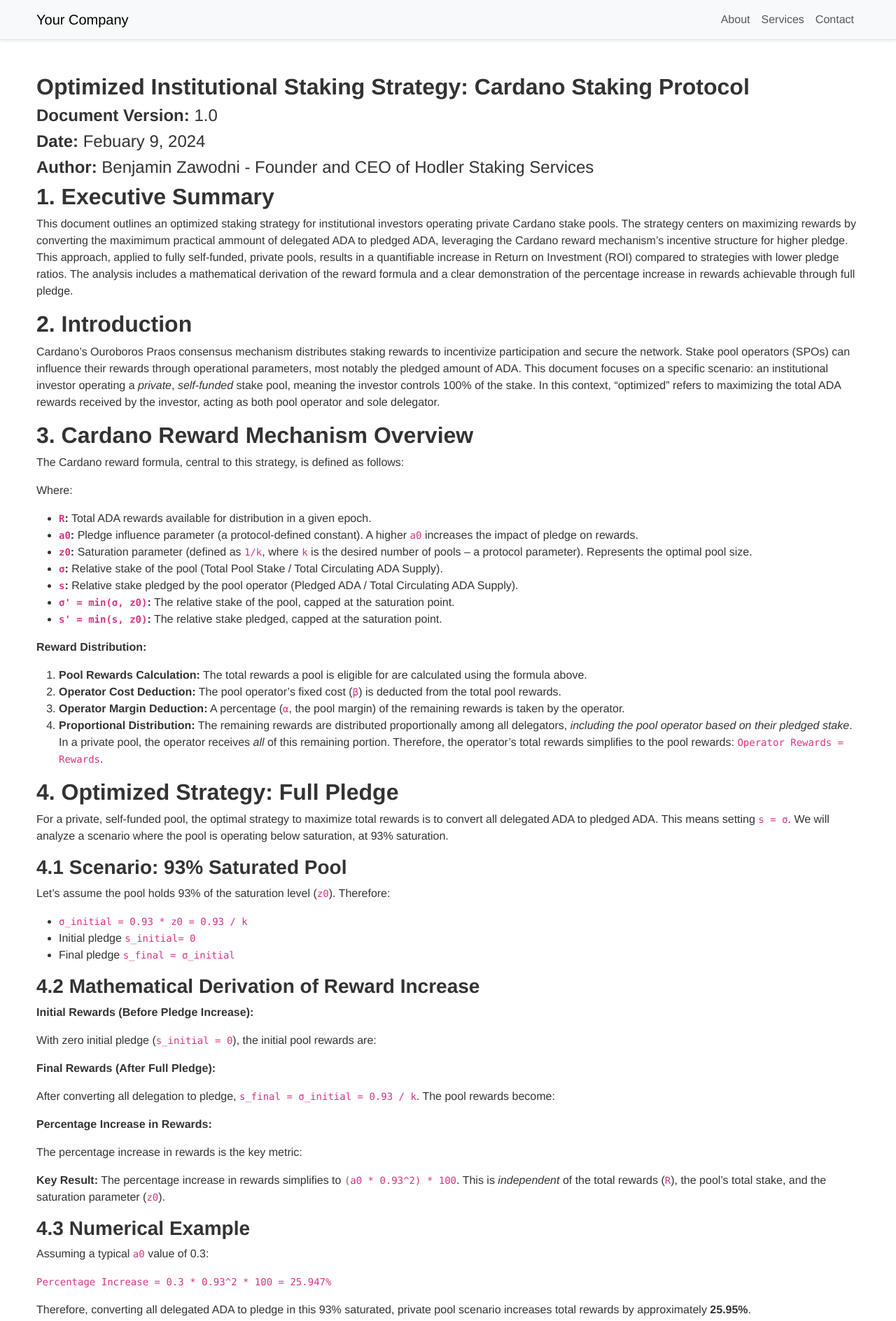
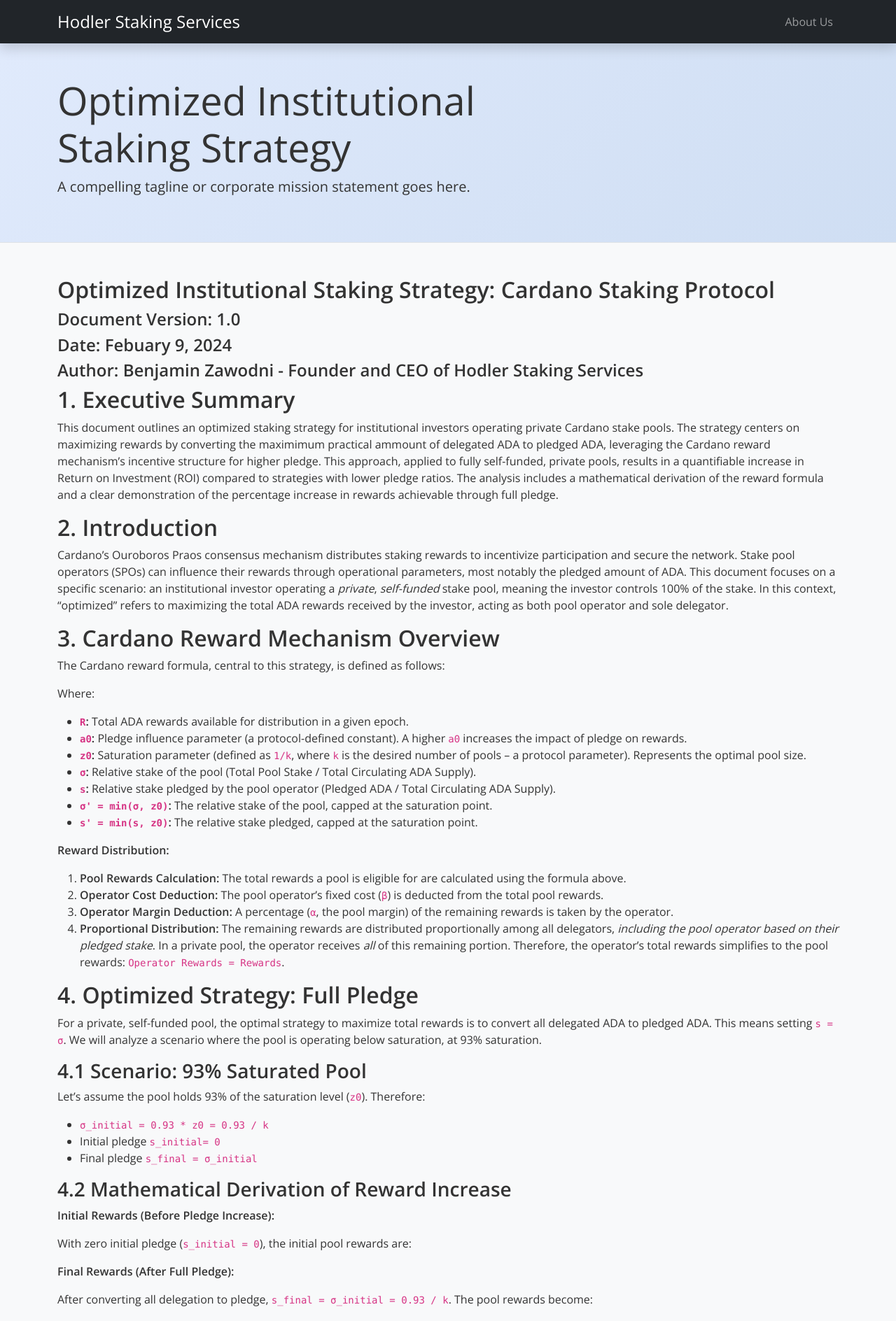
Before and after one commit to Fuma419/HodlerStaking, a Jekyll site: the page built from docs/index.md, in a window 1280 px wide. Shown: the top 1888 px of the page at 70% size. Built offline with Jekyll 4.4.1, drawn with Linux system fonts in a browser that asks for light colours; a style sheet for code colours, icons or effects is not loaded.

Commit message:
imrpvoving presentation

```diff
--- a/docs/_config.yml
+++ b/docs/_config.yml
@@ -1,2 +1,2 @@
-theme: jekyll-theme-minimal
+title: "Hodler Staking Services"
 repository: https://www.hodlerstaking.com/
--- a/docs/_layouts/default.html
+++ b/docs/_layouts/default.html
@@ -2,63 +2,75 @@
 <html lang="en">
 <head>
   <meta charset="UTF-8">
-  <meta name="viewport" content="width=device-width, initial-scale=1.0">
+  <meta name="viewport" content="width=device-width, initial-scale=1">
   <title>{{ page.title }}</title>
 
-  <!-- Include Bootstrap CSS from a CDN -->
-  <link
-    href="https://cdn.jsdelivr.net/npm/bootstrap@5.3.0/dist/css/bootstrap.min.css"
-    rel="stylesheet"
+  <!-- Google Fonts for a modern look -->
+  <link href="https://fonts.googleapis.com/css2?family=Open+Sans:wght@400;600&display=swap" rel="stylesheet">
+
+  <!-- Bootstrap CSS from CDN -->
+  <link href="https://cdn.jsdelivr.net/npm/bootstrap@5.3.0/dist/css/bootstrap.min.css" rel="stylesheet"
         integrity="sha384-ENjdO4Dr2bkBIFxQpeo8I56Fef0n2B4ENPZk6kzHN0E2Q5E9Qb3gK4P7r6K5m8pB"
         crossorigin="anonymous">
 
-  <!-- Optional: Include your own custom styles -->
+  <!-- Custom CSS -->
   <link rel="stylesheet" href="{{ '/assets/css/custom.css' | relative_url }}">
+
+  <style>
+    /* Inline fallback if you want to see immediate changes */
+    body {
+      font-family: 'Open Sans', sans-serif;
+      background-color: #f8f9fa;
+    }
+  </style>
 </head>
 <body>
 
-  <!-- Navigation Bar -->
-  <nav class="navbar navbar-expand-lg navbar-light bg-light shadow-sm">
+  <!-- Header / Navigation -->
+  <header>
+    <nav class="navbar navbar-expand-lg navbar-dark bg-dark shadow">
       <div class="container">
-      <a class="navbar-brand" href="https://www.yourcompany.com">Your Company</a>
-      <button class="navbar-toggler" type="button" data-bs-toggle="collapse" data-bs-target="#navbarContent"
-              aria-controls="navbarContent" aria-expanded="false" aria-label="Toggle navigation">
+        <a class="navbar-brand" href="https://www.hodlerstaking.com/">Hodler Staking Services</a>
+        <button class="navbar-toggler" type="button" data-bs-toggle="collapse"
+                data-bs-target="#navbarNav" aria-controls="navbarNav"
+                aria-expanded="false" aria-label="Toggle navigation">
           <span class="navbar-toggler-icon"></span>
         </button>
-
-      <div class="collapse navbar-collapse" id="navbarContent">
-        <ul class="navbar-nav ms-auto mb-2 mb-lg-0">
-          <li class="nav-item">
-            <a class="nav-link" href="https://www.yourcompany.com/about">About</a>
-          </li>
-          <li class="nav-item">
-            <a class="nav-link" href="https://www.yourcompany.com/services">Services</a>
-          </li>
-          <li class="nav-item">
-            <a class="nav-link" href="https://www.yourcompany.com/contact">Contact</a>
-          </li>
+        <div class="collapse navbar-collapse" id="navbarNav">
+          <ul class="navbar-nav ms-auto">
+            <li class="nav-item"><a class="nav-link" href="https://www.hodlerstaking.com/">About Us</a></li>
           </ul>
         </div>
       </div>
     </nav>
+  </header>
 
-  <!-- Main Content -->
+  <!-- Hero Section -->
+  <section class="hero py-5 bg-light border-bottom">
+    <div class="container">
+      <div class="row align-items-center">
+        <div class="col-lg-8">
+          <h1 class="display-4">{{ page.title }}</h1>
+          <p class="lead">A compelling tagline or corporate mission statement goes here.</p>
+        </div>
+      </div>
+    </div>
+  </section>
+
+  <!-- Main Content Area -->
   <main class="container my-5">
     {{ content }}
   </main>
 
   <!-- Footer -->
-  <footer class="bg-light text-center py-4">
-    <div class="container">
+  <footer class="bg-dark text-white py-4">
+    <div class="container text-center">
       <p class="mb-0">&copy; {{ site.time | date: "%Y" }} Your Company. All rights reserved.</p>
-      <!-- Replace any GitHub link with your company link -->
-      <p>
-        <a href="https://www.yourcompany.com">Visit our website</a>
-      </p>
+      <p><a href="https://www.yourcompany.com" class="text-white text-decoration-none">Visit our website</a></p>
     </div>
   </footer>
 
-  <!-- Bootstrap JS Bundle (includes Popper) -->
+  <!-- Bootstrap Bundle JS (includes Popper) -->
   <script src="https://cdn.jsdelivr.net/npm/bootstrap@5.3.0/dist/js/bootstrap.bundle.min.js"
           integrity="sha384-kenU1KFdBIe4zVF0s0G1M5b4hcpxyD9F7jL+P3F5a9xR9UK4E7e9y2fF1J1a8+9L"
           crossorigin="anonymous"></script>
--- a/docs/assets/css/custom.css
+++ b/docs/assets/css/custom.css
@@ -1,18 +1,23 @@
 /* assets/css/custom.css */
 
-/* Adjust the base font and colors for a corporate look */
 body {
-    font-family: 'Helvetica Neue', Helvetica, Arial, sans-serif;
+    font-family: 'Open Sans', sans-serif;
+    background-color: #f8f9fa;
     color: #333;
-    background-color: #fff;
   }
 
-  /* Optionally, adjust container width if you want a wider content area */
-  .container {
-    max-width: 1200px;
+  h1, h2, h3, h4, h5, h6 {
+    font-weight: 600;
   }
 
-  /* Customize the navbar appearance */
-  .navbar {
-    border-bottom: 1px solid #e5e5e5;
+  .navbar-brand {
+    font-size: 1.5rem;
   }
+
+  .hero {
+    background: linear-gradient(135deg, #e0eafc, #cfdef3);
+  }
+
+  footer {
+    font-size: 0.9rem;
+  }
--- a/docs/index.md
+++ b/docs/index.md
@@ -1,6 +1,6 @@
 ---
 layout: default
-title: Optimized Institutional Staking Strategy
+title: "Optimized Institutional Staking Strategy"
 ---
 
 ## **Optimized Institutional Staking Strategy: Cardano Staking Protocol**
```
Lines whose indentation alone changed are shown as unchanged.
